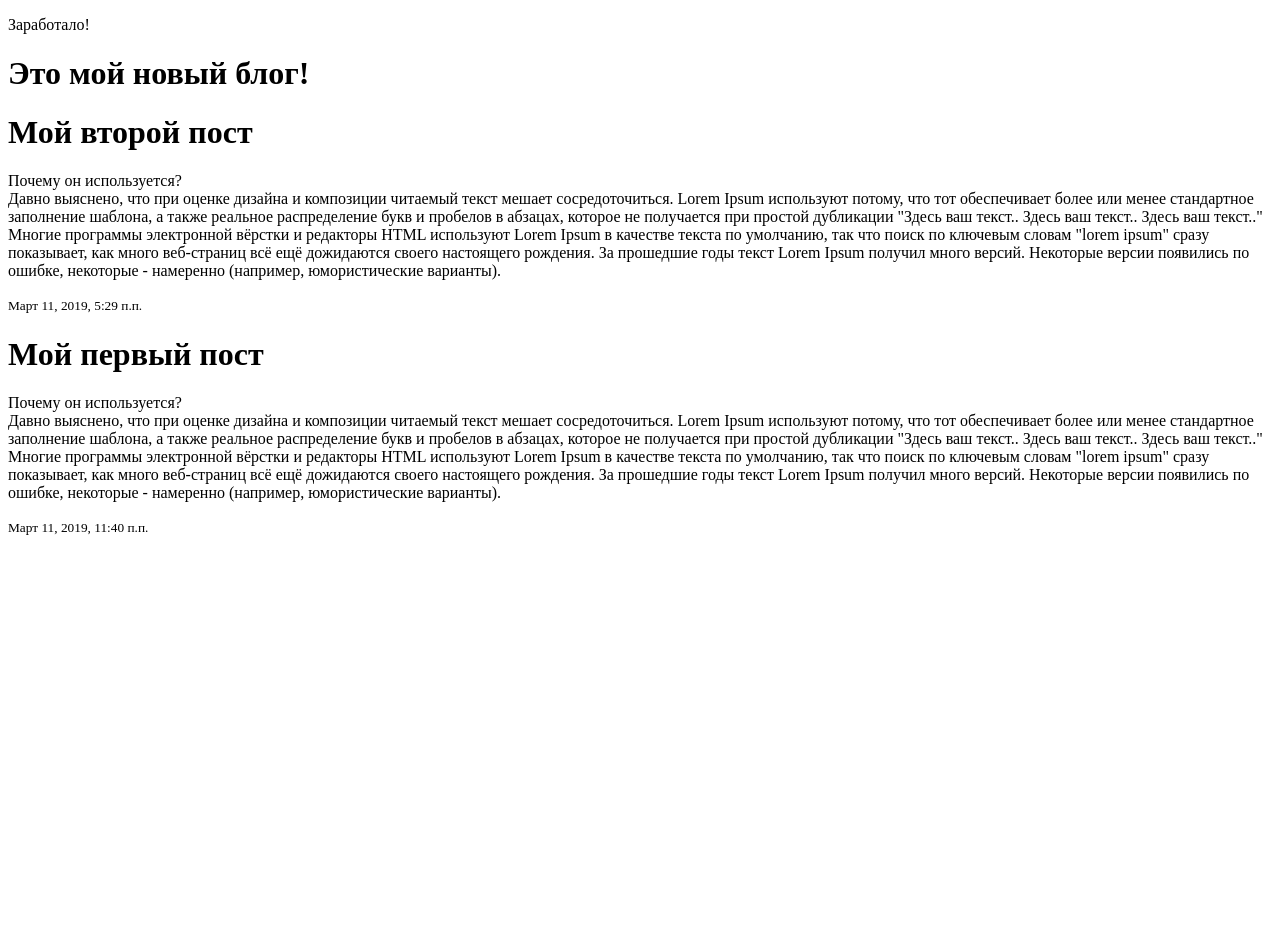
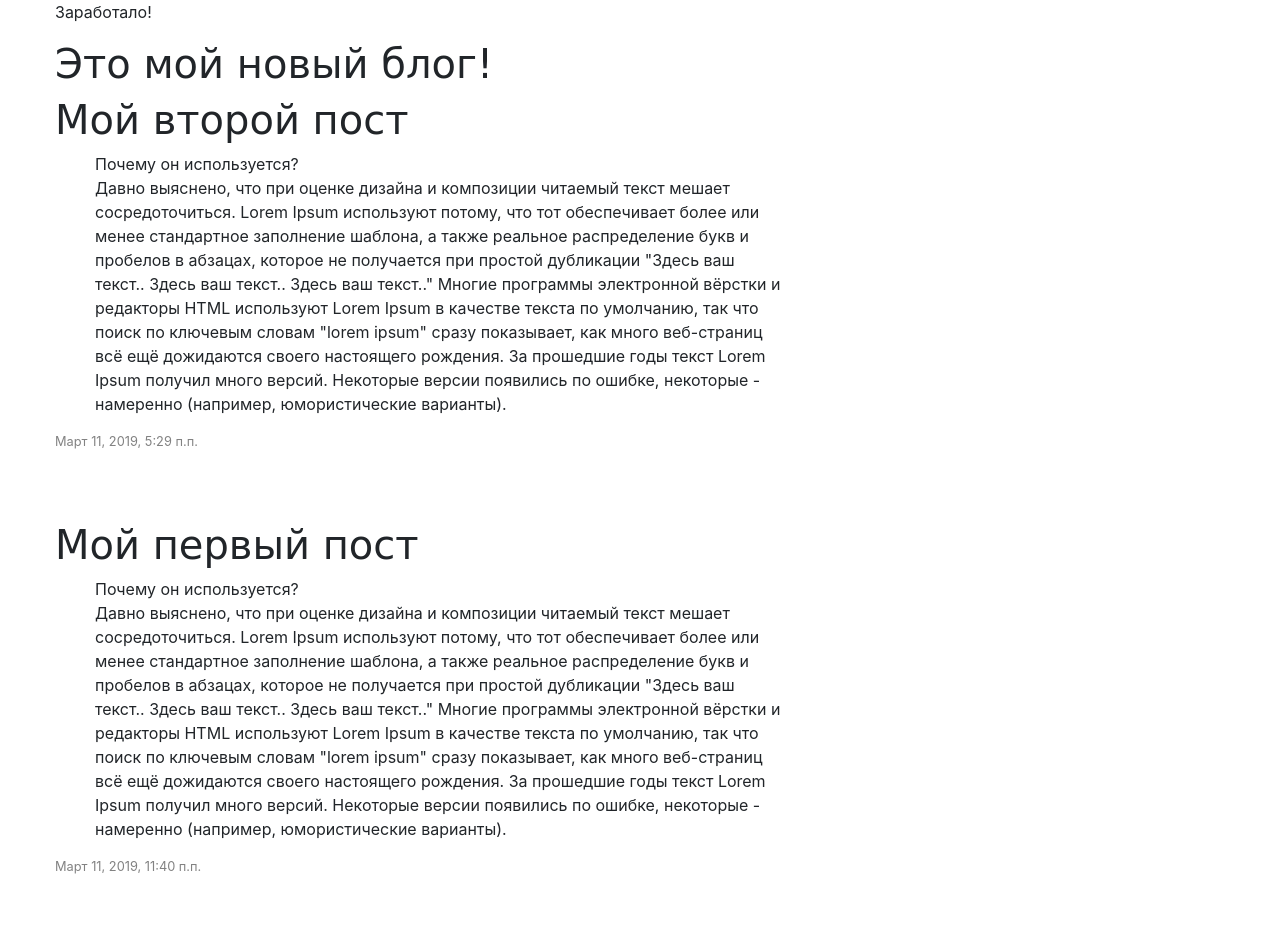
Before and after one commit to denisgridin/my-first-blog, a Django app: page / in a window 1280 px wide. Before the commit the page ends 535 px from the top, so only its background shows below. Run offline with Django 3.2, Linux system fonts and the light colour scheme; data comes from the database, SQL or seed files in the repository; some libraries are stand-ins or nearby versions.

Commit message:
First page

```diff
--- /dev/null
+++ b/blog/static/css/style.css
@@ -0,0 +1,46 @@
+.page-header {
+    background-color: #ff9400;
+    margin-top: 0;
+    padding: 20px 20px 20px 40px;
+}
+
+.page-header h1, .page-header h1 a, .page-header h1 a:visited, .page-header h1 a:active {
+    color: #ffffff;
+    font-size: 36pt;
+    text-decoration: none;
+}
+
+.content {
+    margin-left: 40px;
+}
+
+h1, h2, h3, h4 {
+    font-family: 'Lobster', cursive;
+}
+
+.date {
+    color: #828282;
+}
+
+.save {
+    float: right;
+}
+
+.post-form textarea, .post-form input {
+    width: 100%;
+}
+
+.top-menu, .top-menu:hover, .top-menu:visited {
+    color: #ffffff;
+    float: right;
+    font-size: 26pt;
+    margin-right: 20px;
+}
+
+.post {
+    margin-bottom: 70px;
+}
+
+.post h1 a, .post h1 a:visited {
+    color: #000000;
+}
--- a/blog/templates/blog/post_list.html
+++ b/blog/templates/blog/post_list.html
@@ -1,18 +1,32 @@
-<!DOCTYPE html>
+{% load static  %}
 <html lang="en">
 <head>
     <meta charset="UTF-8">
     <title>Посты</title>
+    <link rel="stylesheet" href="https://stackpath.bootstrapcdn.com/bootstrap/4.1.3/css/bootstrap.min.css" integrity="sha384-MCw98/SFnGE8fJT3GXwEOngsV7Zt27NXFoaoApmYm81iuXoPkFOJwJ8ERdknLPMO" crossorigin="anonymous">
+    <meta name="viewport" content="width=device-width, initial-scale=1, shrink-to-fit=no">
+    <link rel="stylesheet" href="{% static 'css/style.css' %}">
 </head>
 <body>
-    <p>Заработало!</p>
-    <h1>Это мой новый блог!</h1>
-    {% for post in posts %}
-        <div>
-            <h1>{{ post.title }}</h1>
-            <p> {{ post.text|linebreaksbr }}</p>
-            <small> {{ post.published_date }}</small>
+    <div class="content container">
+        <div class="row">
+            <div class="col-md-8">
+                <p>Заработало!</p>
+                <h1>Это мой новый блог!</h1>
+
+                    {% for post in posts %}
+                        <div class="post">
+                            <h1>{{ post.title }}</h1>
+                            <p class="content"> {{ post.text|linebreaksbr }}</p>
+                            <small class="date"> {{ post.published_date }}</small>
+                        </div>
+                    {% endfor %}
+            </div>
         </div>
-    {% endfor %}
+    </div>
+
+    <script src="https://code.jquery.com/jquery-3.3.1.slim.min.js" integrity="sha384-q8i/X+965DzO0rT7abK41JStQIAqVgRVzpbzo5smXKp4YfRvH+8abtTE1Pi6jizo" crossorigin="anonymous"></script>
+    <script src="https://cdnjs.cloudflare.com/ajax/libs/popper.js/1.14.3/umd/popper.min.js" integrity="sha384-ZMP7rVo3mIykV+2+9J3UJ46jBk0WLaUAdn689aCwoqbBJiSnjAK/l8WvCWPIPm49" crossorigin="anonymous"></script>
+    <script src="https://stackpath.bootstrapcdn.com/bootstrap/4.1.3/js/bootstrap.min.js" integrity="sha384-ChfqqxuZUCnJSK3+MXmPNIyE6ZbWh2IMqE241rYiqJxyMiZ6OW/JmZQ5stwEULTy" crossorigin="anonymous"></script>
 </body>
 </html>
```
